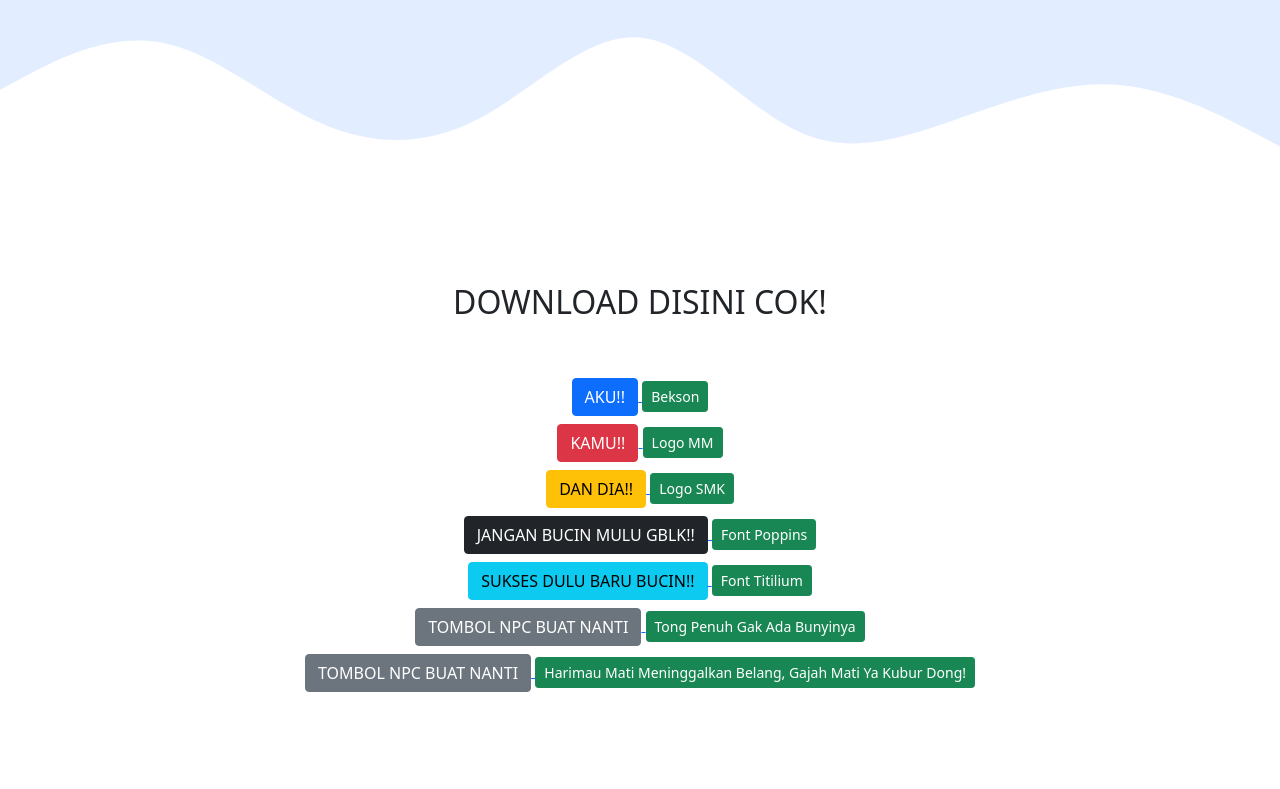
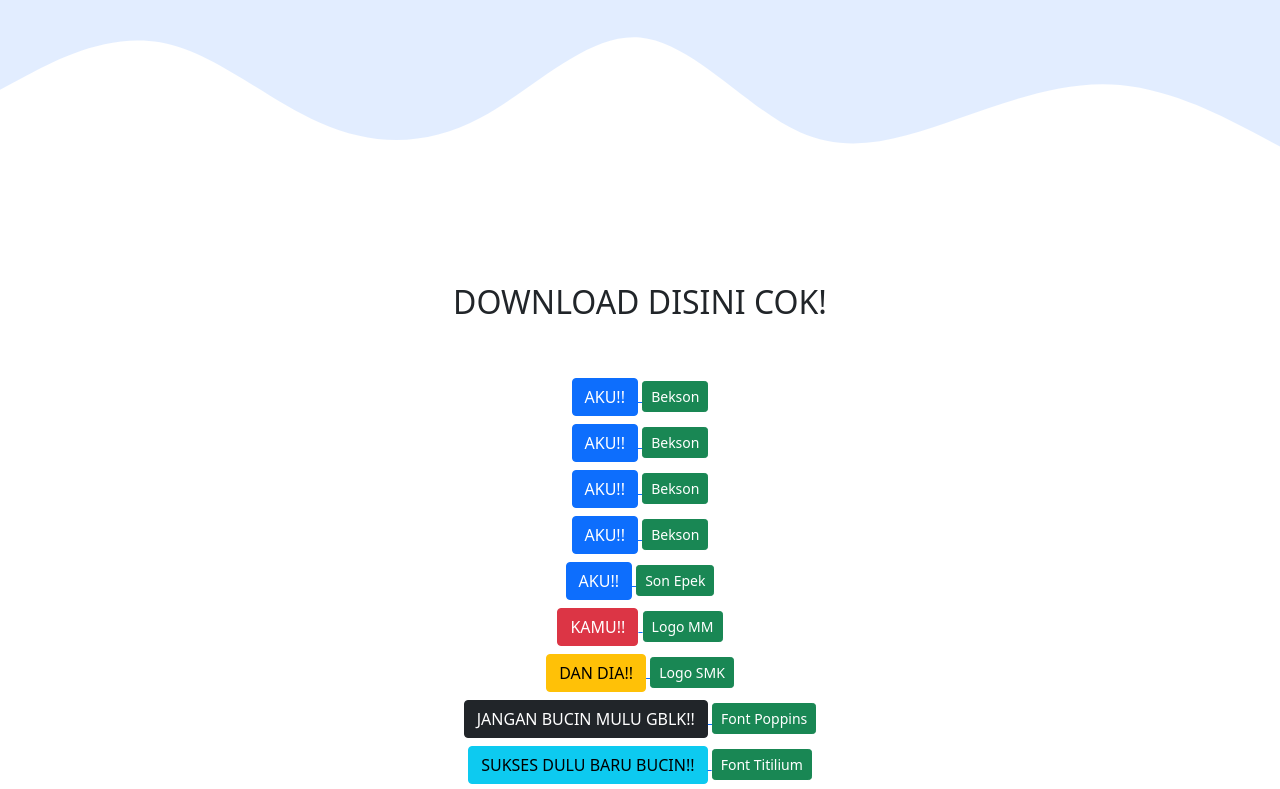
Before and after one commit to FahryAchmad/Bekson.co, a plain HTML site: page TEST.html in a window 1280 px wide. Shown: the part 475-1264 px from the top of the page. Drawn offline with nearby package versions, Linux system fonts and the light colour scheme.

Commit message:
Update TEST.html

```diff
--- a/TEST.html
+++ b/TEST.html
@@ -91,7 +91,11 @@ h1 {
           </div>
           <div class="download">
             <div class="d-grid gap-2 mt-5 text-center" >
-                <a href="/bahan/BACKSOUND.zip" target="_BLANK"><button class="btn btn-primary" type="button">AKU!!</button> <button type="info" class="btn btn-success btn-sm">Bekson</button></a>
+                <a href="/bahan/HAPPY.zip" target="_BLANK"><button class="btn btn-primary" type="button">AKU!!</button> <button type="info" class="btn btn-success btn-sm">Bekson</button></a>
+                <a href="/bahan/HAPPY V2.zip" target="_BLANK"><button class="btn btn-primary" type="button">AKU!!</button> <button type="info" class="btn btn-success btn-sm">Bekson</button></a>
+                <a href="/bahan/HOROR.zip" target="_BLANK"><button class="btn btn-primary" type="button">AKU!!</button> <button type="info" class="btn btn-success btn-sm">Bekson</button></a>
+                <a href="/bahan/Instrumen Sedih_ Backsound Sedih_ Musik Sedih - no copyright(MP3_320K).zip" target="_BLANK"><button class="btn btn-primary" type="button">AKU!!</button> <button type="info" class="btn btn-success btn-sm">Bekson</button></a>
+                <a href="/bahan/25 Transition sound pack.rar" target="_BLANK"><button class="btn btn-primary" type="button">AKU!!</button> <button type="info" class="btn btn-success btn-sm">Son Epek</button></a>
                 <a href="/bahan/mm.png" target="_BLANK"><button class="btn btn-danger" type="button">KAMU!!</button> <button type="info" class="btn btn-success btn-sm">Logo MM</button></a>
                 <a href="/bahan/smk.png" target="_BLANK"><button class="btn btn-warning" type="button">DAN DIA!!</button> <button type="info" class="btn btn-success btn-sm">Logo SMK</button></a>
                 <a href="/bahan/Poppins.zip" target="_BLANK"><button class="btn btn-dark" type="button">JANGAN BUCIN MULU GBLK!!</button> <button type="info" class="btn btn-success btn-sm">Font Poppins</button></a>
```
